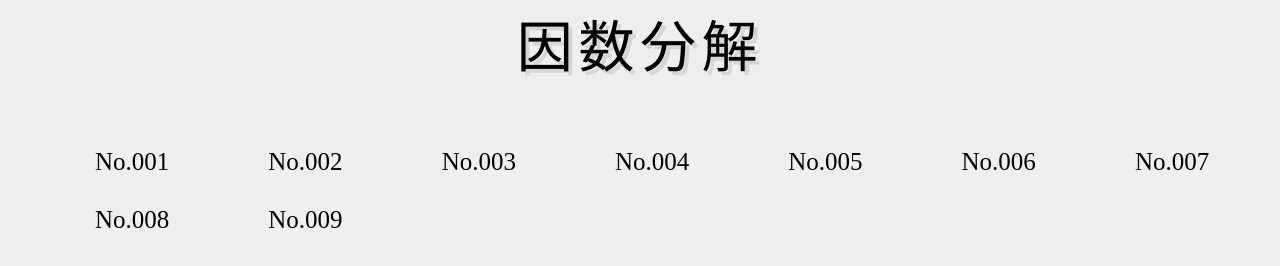
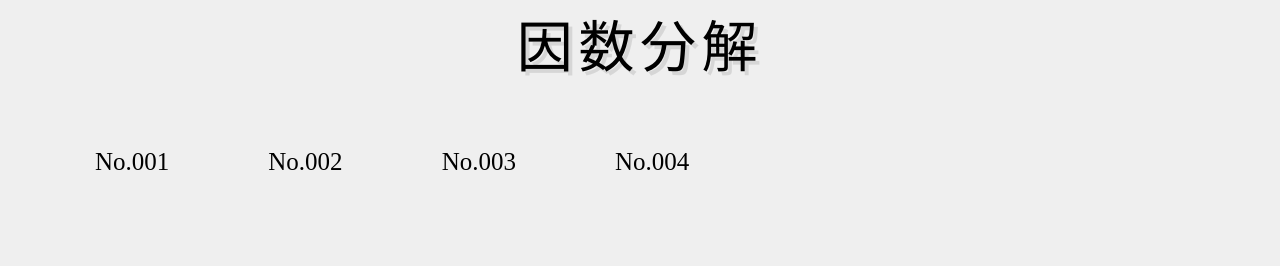
Before and after one commit to paner28/mathpage, a plain HTML site: page section/section2.html in a window 1280 px wide. Shown: the part 94-360 px from the top of the page. Drawn offline with nearby package versions, Linux system fonts and the light colour scheme; some packages are replaced by stand-ins of ours.

Commit message:
Update section2.html

```diff
--- a/section/section2.html
+++ b/section/section2.html
@@ -28,11 +28,6 @@
         <a href="../question/question1-2.html" class="a choiced">No.002</a>
         <a href="../question/question1-3.html" class="a choiced">No.003</a>
         <a href="../question/question1-4.html" class="a choiced">No.004</a>
-        <a href="../question/question1-4.html" class="a choiced">No.005</a>
-        <a href="../question/question1-4.html" class="a choiced">No.006</a>
-        <a href="../question/question1-4.html" class="a choiced">No.007</a>
-        <a href="../question/question1-4.html" class="a choiced">No.008</a>
-        <a href="../question/question1-4.html" class="a choiced">No.009</a>
     </div>
     <script src="https://ajax.googleapis.com/ajax/libs/jquery/2.1.3/jquery.min.js"></script>
     <script src="../js/main.js"></script>
```
